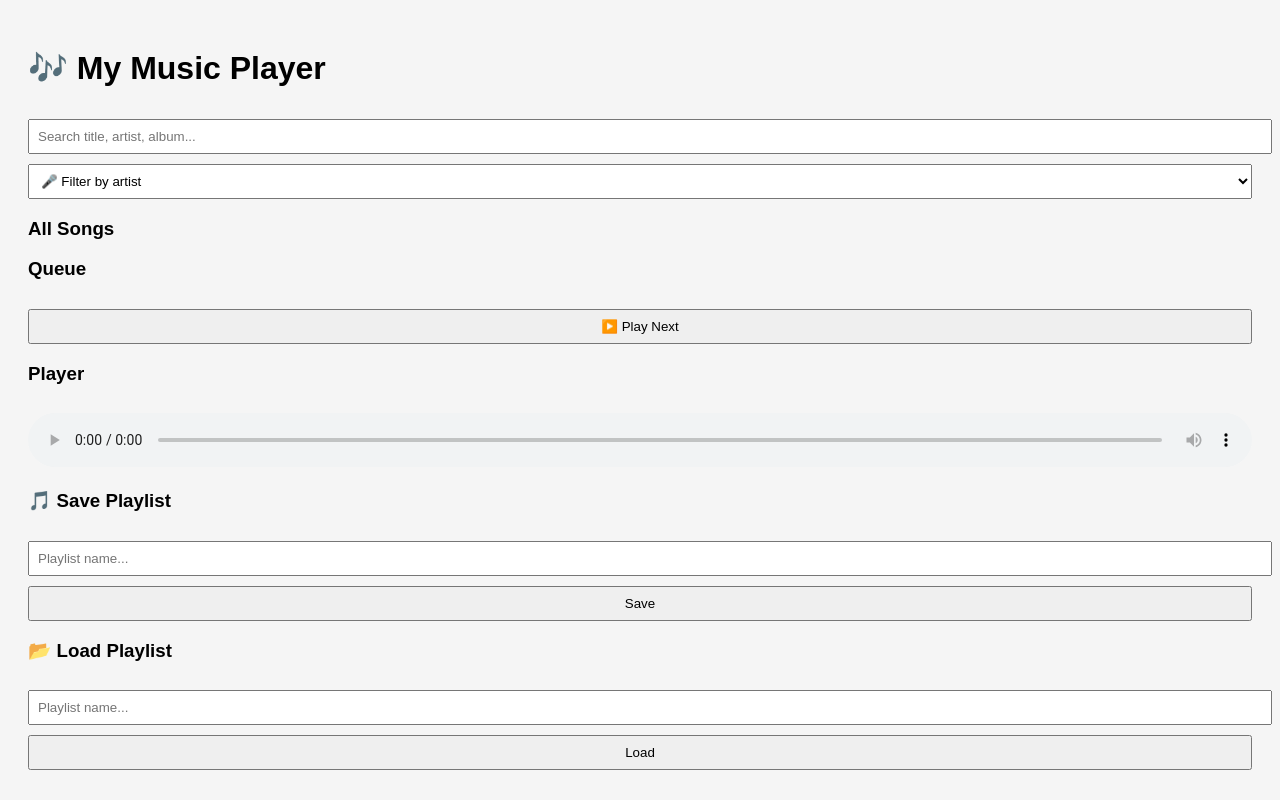
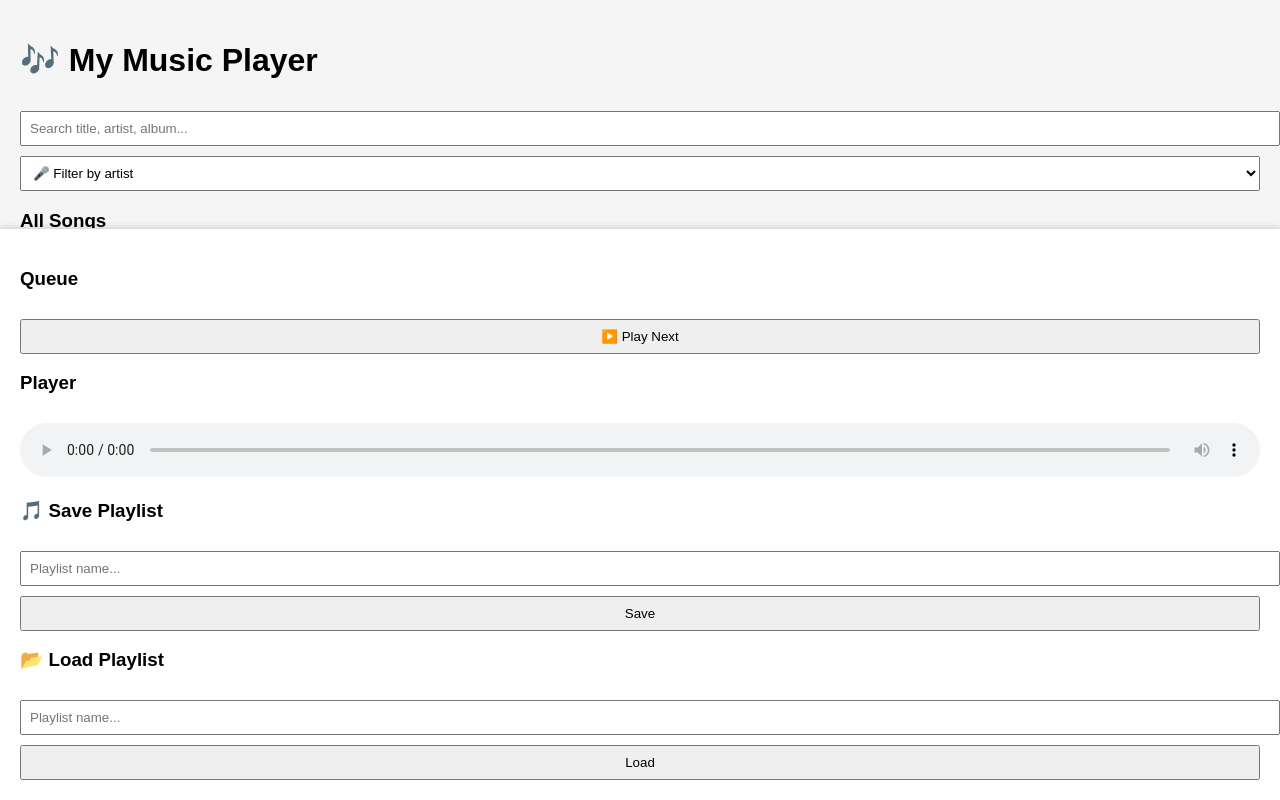
Before and after one commit to parthahere001/Local-Music-Player, a FastAPI app: page / in a window 1280 px wide. Run offline with FastAPI, Linux system fonts and the light colour scheme; data that the repository does not hold is empty.

Commit message:
[+] added static fixed player at the bottom

```diff
--- a/templates/index.html
+++ b/templates/index.html
@@ -4,18 +4,74 @@
   <meta charset="UTF-8">
   <title>Web Music Player</title>
   <style>
-    body { font-family: sans-serif; padding: 20px; background: #f5f5f5; }
-    #playlist li, #queue li { cursor: pointer; margin: 10px 0; list-style: none; }
-    input, button, select { margin-top: 10px; padding: 8px; width: 100%; }
-    li img { width: 50px; height: 50px; margin-right: 10px; object-fit: cover; border-radius: 6px; }
+    html, body {
+      margin: 0;
+      padding: 0;
+      height: 100%;
+      font-family: sans-serif;
+    }
+
+    #app {
+      display: flex;
+      flex-direction: column;
+      height: 100vh;
+    }
+
+    #main {
+      flex: 1;
+      overflow-y: auto;
+      padding: 20px;
+      background: #f5f5f5;
+    }
+
+    #controls {
+      padding: 20px;
+      background: #fff;
+      box-shadow: 0 -2px 5px rgba(0, 0, 0, 0.1);
+      border-top: 1px solid #ddd;
+    }
+
+    input, button, select {
+      margin-top: 10px;
+      padding: 8px;
+      width: 100%;
+    }
+
+    #playlist li, #queue li {
+      cursor: pointer;
+      margin: 10px 0;
+      list-style: none;
+    }
+
+    li img {
+      width: 50px;
+      height: 50px;
+      margin-right: 10px;
+      object-fit: cover;
+      border-radius: 6px;
+    }
+
     .queue-buttons button, .playlist-buttons button {
       margin-left: 10px;
       padding: 4px 8px;
       font-size: 0.8rem;
     }
+
+    #playlist li, #queue li {
+      display: flex;
+      justify-content: space-between;
+      align-items: center;
+    }
+
+    #playlist li > div, #queue li > span {
+      display: flex;
+      align-items: center;
+    }
   </style>
 </head>
 <body>
+  <div id="app">
+    <div id="main">
       <h1>🎶 My Music Player</h1>
 
       <input type="text" id="search" placeholder="Search title, artist, album..." oninput="handleSearch()" />
@@ -25,7 +81,9 @@
 
       <h3>All Songs</h3>
       <ul id="playlist"></ul>
+    </div>
 
+    <div id="controls">
       <h3>Queue</h3>
       <ul id="queue"></ul>
       <button onclick="playNext()">▶️ Play Next</button>
@@ -40,6 +98,8 @@
       <h3>📂 Load Playlist</h3>
       <input type="text" id="load-name" placeholder="Playlist name..." />
       <button onclick="loadPlaylist()">Load</button>
+    </div>
+  </div>
 
   <script>
     const queue = [];
@@ -87,13 +147,8 @@
       sorted.forEach(song => {
         const li = document.createElement("li");
         li.dataset.id = song.id;
-        li.style.display = "flex";
-        li.style.alignItems = "center";
-        li.style.justifyContent = "space-between";
 
         const left = document.createElement("div");
-        left.style.display = "flex";
-        left.style.alignItems = "center";
 
         const img = document.createElement("img");
         img.src = `/api/cover/${song.id}`;
@@ -103,7 +158,6 @@
         const text = document.createElement("span");
         text.innerHTML = `<b>${song.title}</b> - ${song.artist} <small>(${formatDuration(song.duration)})</small>`;
         left.appendChild(text);
-        li.appendChild(left);
 
         const btns = document.createElement("div");
         btns.className = "playlist-buttons";
@@ -116,6 +170,7 @@
         pNowBtn.textContent = "▶️ Play Now";
         pNowBtn.onclick = (e) => { e.stopPropagation(); playNow(song.id); };
 
+        li.appendChild(left);
         btns.appendChild(qBtn);
         btns.appendChild(pNowBtn);
         li.appendChild(btns);
@@ -140,13 +195,9 @@
       queue.forEach((id, i) => {
         const song = songs.find(s => s.id === id);
         const li = document.createElement("li");
-        li.style.display = "flex";
-        li.style.justifyContent = "space-between";
-        li.style.alignItems = "center";
 
         const text = document.createElement("span");
         text.textContent = `${i + 1}. ${song.title}`;
-        li.appendChild(text);
 
         const btn = document.createElement("button");
         btn.textContent = "❌";
@@ -157,6 +208,7 @@
         };
 
         li.onclick = () => playSong(id);
+        li.appendChild(text);
         li.appendChild(btn);
         queueElem.appendChild(li);
       });
```
Lines whose indentation alone changed are shown as unchanged.
